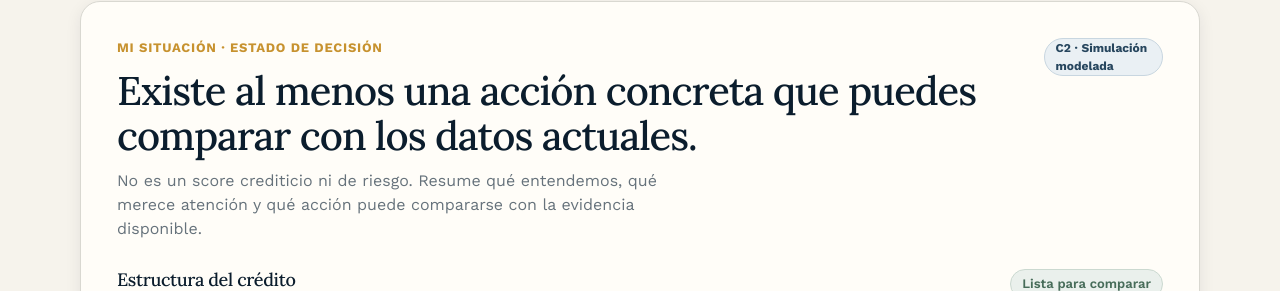
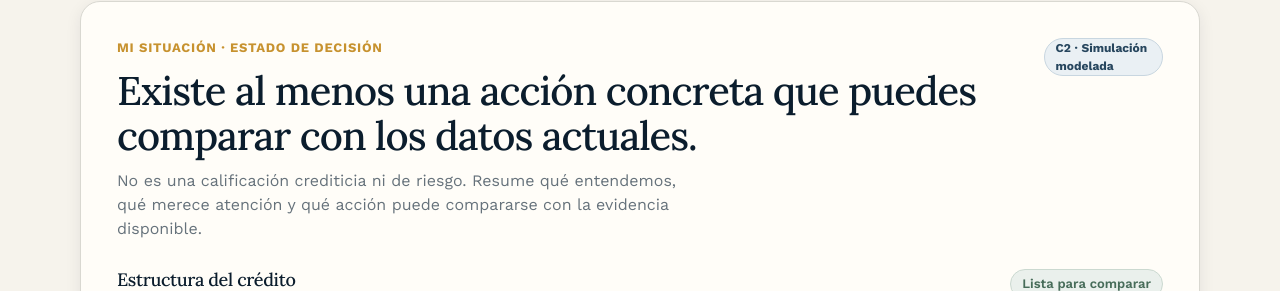
Before and after one commit to arendon7/VIVIENDA, a Next.js app: page /mi-vivienda in a window 1280 px wide. Shown: the part 1439-1730 px from the top of the page. Built offline with nearby package versions, Linux system fonts and the light colour scheme.

Commit message:
refactor(brand): replace score jargon in decision state

```diff
--- a/components/vivienda/loan-health-panel.tsx
+++ b/components/vivienda/loan-health-panel.tsx
@@ -33,7 +33,7 @@ export function LoanHealthPanel({ result }: { result: LoanHealthResult }) {
           <p className="eyebrow">Mi Situación · estado de decisión</p>
           <h2 id="loan-health-title" className="cc-display">{result.headline}</h2>
           <p className="section-copy">
-            No es un score crediticio ni de riesgo. Resume qué entendemos, qué merece atención y qué acción puede compararse con la evidencia disponible.
+            No es una calificación crediticia ni de riesgo. Resume qué entendemos, qué merece atención y qué acción puede compararse con la evidencia disponible.
           </p>
         </div>
         <PrecisionBadge level={result.precision} />
```
